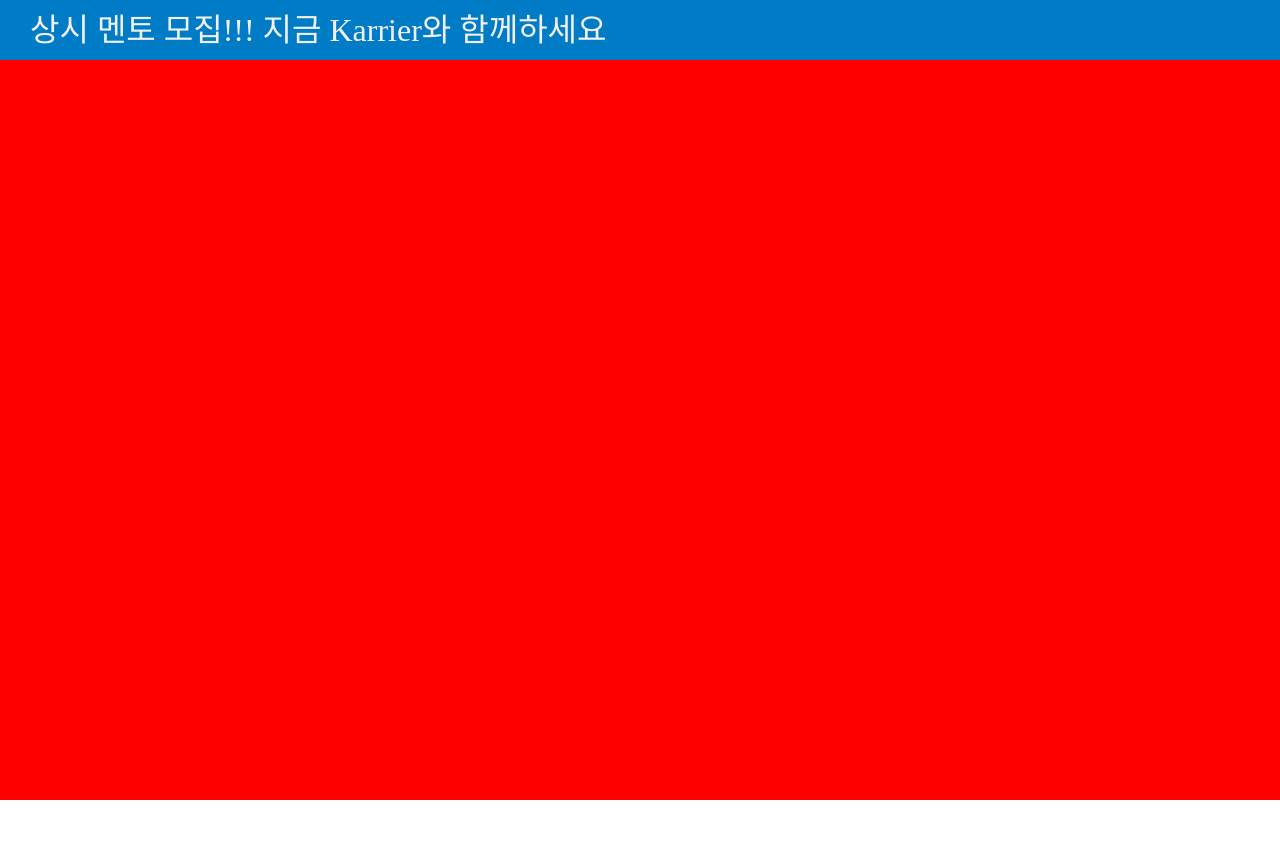
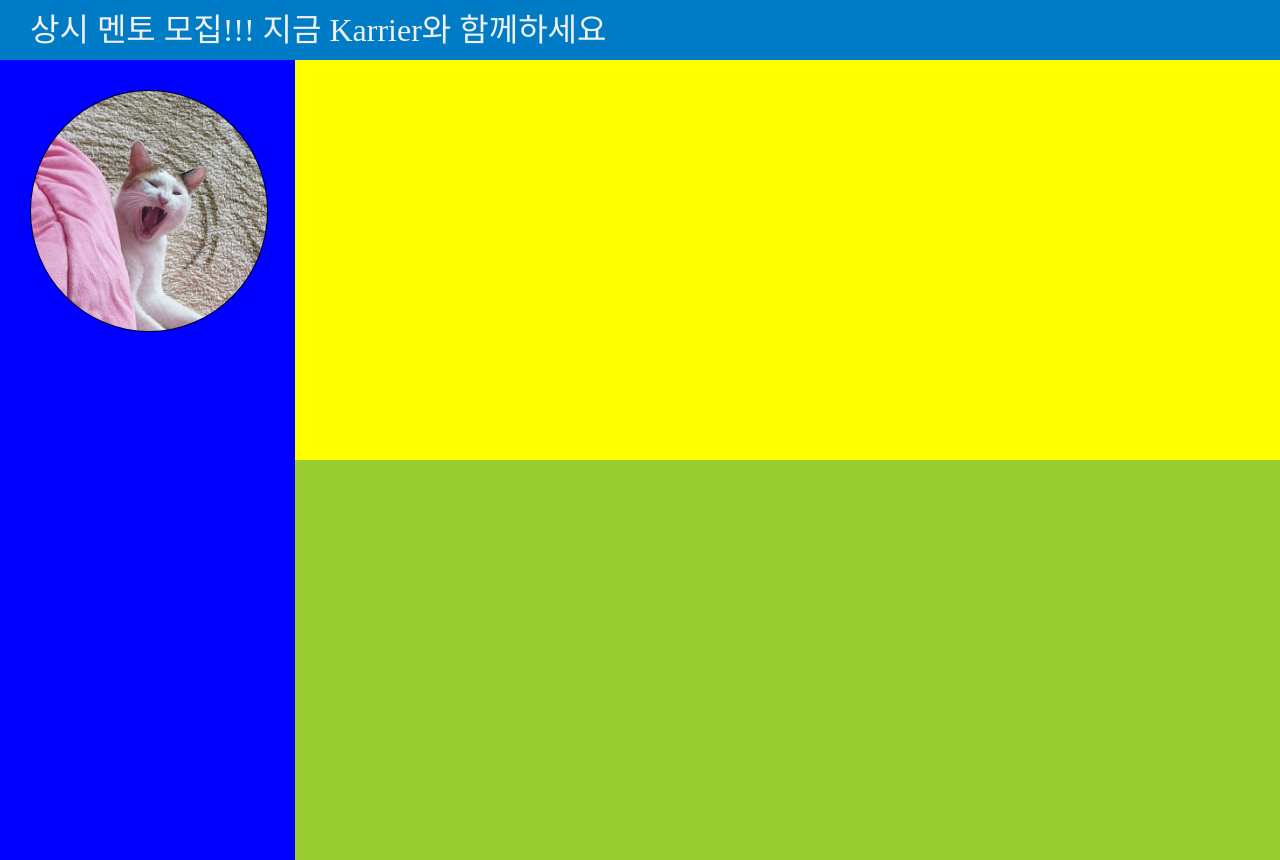
Before and after one commit to Karrier-Team/Karrier-Front, a React (Create React App) app: page /mentor/1 in a window 1280 px wide. Before the commit the page ends 800 px from the top, so only its background shows below. Built offline with nearby package versions, Linux system fonts and the light colour scheme.

Commit message:
feat: add left side layout of mentor page - 1 (components: ProfileImg)

```diff
--- /dev/null
+++ b/src/components/Mentor/ProfileImg/index.jsx
@@ -0,0 +1,29 @@
+import React, { memo } from "react";
+import styled from "styled-components";
+
+import DefaultProfileImg from "../../../images/DefaultProfileImg.jpeg";
+
+const Box = styled.div`
+  width: 100%;
+  /* height: 60px; */
+  padding-bottom: 100%;
+`;
+
+const Img = styled.img`
+  width: 80%;
+  height: 80%;
+  margin: 10%;
+
+  border: 1px solid black;
+  border-radius: 100%;
+`;
+
+function ProfileImg() {
+  return (
+    <Box>
+      <Img src={DefaultProfileImg} alt="profile img"></Img>
+    </Box>
+  );
+}
+
+export default memo(ProfileImg);
--- a/src/routes/MentorPage.jsx
+++ b/src/routes/MentorPage.jsx
@@ -3,20 +3,41 @@ import styled from "styled-components";
 
 // components
 import AdBar from "../components/Mentor/Adbar";
+import ProfileImg from "../components/Mentor/ProfileImg";
 
 const Wrapper = styled.div`
   width: 100vw;
   height: 100vh;
   background-color: red;
+  display: flex;
 `;
 
-const LeftsideWrapper = styled.div``;
+const LeftsideWrapper = styled.div`
+  display: flex;
+  flex-direction: column;
+  justify-content: flex-start;
+  align-items: center;
+  width: 30%;
+  background-color: blue;
+`;
 
-const MainWrapper = styled.div``;
+const MainWrapper = styled.div`
+  width: 100%;
+  height: 100%;
+  background-color: green;
+`;
 
-const UpperMainWrapper = styled.div``;
+const UpperMainWrapper = styled.div`
+  width: 100%;
+  height: 50%;
+  background-color: yellow;
+`;
 
-const LowerMainWrapper = styled.div``;
+const LowerMainWrapper = styled.div`
+  width: 100%;
+  height: 50%;
+  background-color: yellowgreen;
+`;
 
 function MentorPage() {
   useEffect(() => {
@@ -24,14 +45,22 @@ function MentorPage() {
   }, []);
 
   return (
-    <Wrapper>
+    <>
       <AdBar />
-      <LeftsideWrapper></LeftsideWrapper>
-      <MainWrapper>
-        <UpperMainWrapper></UpperMainWrapper>
-        <LowerMainWrapper></LowerMainWrapper>
-      </MainWrapper>
-    </Wrapper>
+      <Wrapper>
+        <LeftsideWrapper>
+          <ProfileImg />
+          {/* <MentorContactSection />
+        <MentorInfoSection />
+        <MentoringInfoSection />
+        <MentorSubMenu /> */}
+        </LeftsideWrapper>
+        <MainWrapper>
+          <UpperMainWrapper></UpperMainWrapper>
+          <LowerMainWrapper></LowerMainWrapper>
+        </MainWrapper>
+      </Wrapper>
+    </>
   );
 }
 
```
Also changed, not shown: src/images/DefaultProfileImg.jpeg (added).
